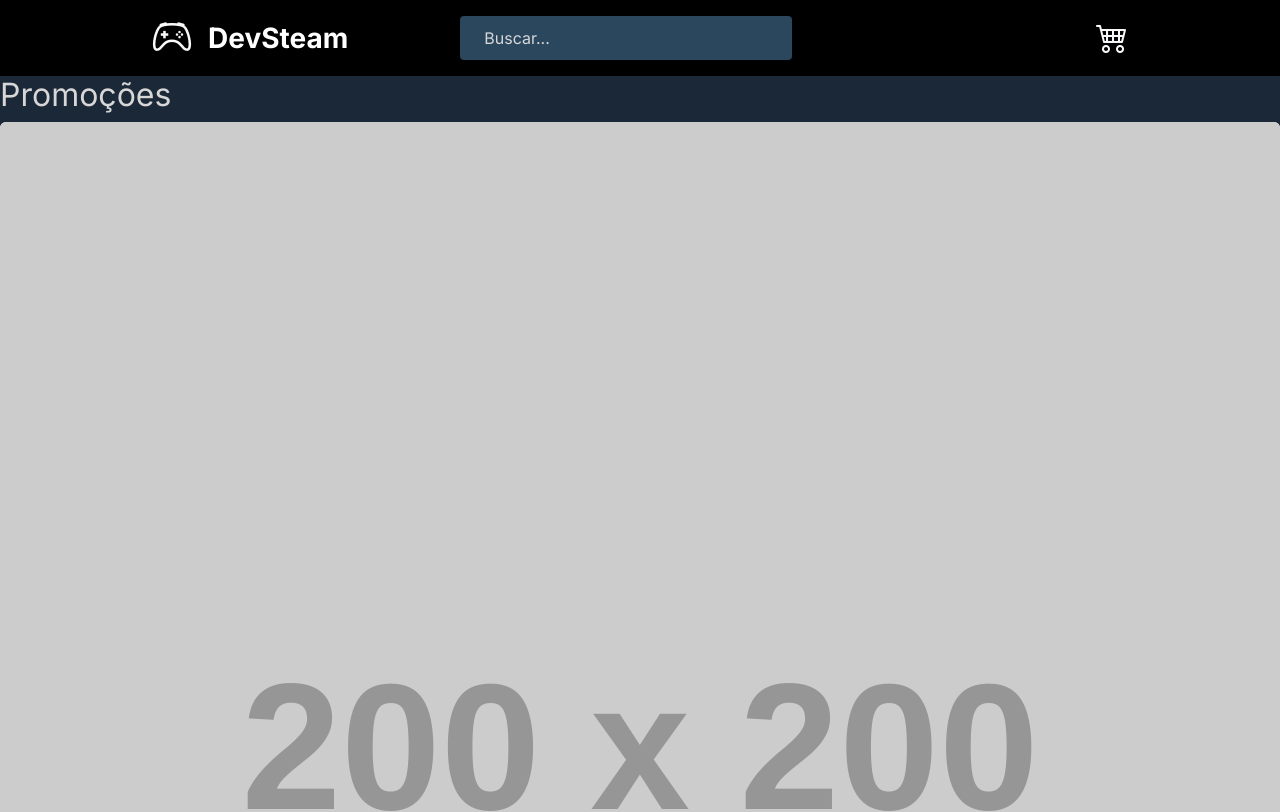
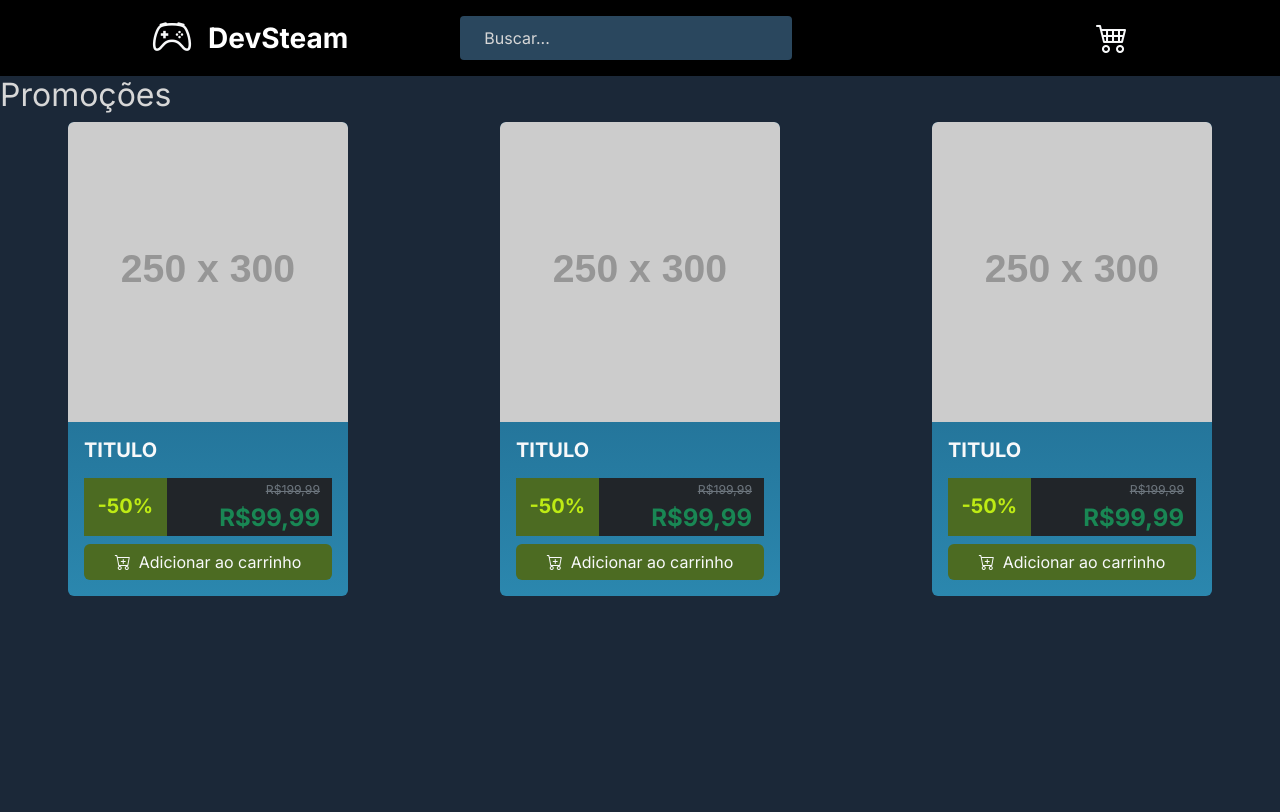
Before and after one commit to LiviaOrmeleze/I3DS-2025, a React (Vite) app in the folder 07-devsteam/: page / in a window 1280 px wide. Shown: the top 812 px of the page. Built offline with nearby package versions, Linux system fonts and the light colour scheme.

Commit message:
promoCard mockup

```diff
--- a/07-devsteam/src/App.css
+++ b/07-devsteam/src/App.css
@@ -14,3 +14,22 @@
     background-color: #2a475e;
     color: #d7d7d7;
 }
+
+.promoCard{
+    width: 280px;
+    transition: transform 0.2s;
+    background: linear-gradient(to bottom, #19587b, #2b87ae);
+}
+
+.promoCard:hover{
+    transform: scale(1.03);
+}
+
+.desconto {
+    background-color: #4c6b22;
+    color: #beeb14;
+  }
+
+  #addCarrinho:hover{
+background-color: #547625;
+  }
--- a/07-devsteam/src/components/PromoCard.jsx
+++ b/07-devsteam/src/components/PromoCard.jsx
@@ -2,17 +2,34 @@
 
 const PromoCard = (props) => {
   return (
-  <div className="promoCard card border-0 overflow-hidden">
-    <img className="card-img-top object-fit-cover" src="https://placehold.co/200x200" alt="" />
-    <div className="card-body">
-        <h5 className="card-title">Titulo</h5>
-        <p className="card-text">R$ Preço</p>
-        <button className="btn btn-success w-100">
-            <i className="bi bi-cart-plus me-2"></i>
-            Adicionar ao carrinho
+<div id="promoCard" className="promoCard card border-0 overflow-hidden">
+      <img
+        className="card-img-top object-fit-cover"
+        src="https://placehold.co/250x300"
+        height={300} //ADICIONADO
+        alt="Titulo do jogo"
+      />
+      <div className="card-body d-flex flex-column gap-2">
+        <h5 className="card-title text-uppercase fw-bold text-light">Titulo</h5>
+        <div className="m-0 row h-100 align-items-center justify-content-center">
+          <span className=" desconto col-4 h-100 fw-bold h5 m-0 py-3 text-center" >
+            -50%
+          </span>
+          <div className="col h-100 card-text bg-dark">
+            <p className="m-0 p-0 text-end text-secondary text-decoration-line-through small">
+              <small>R$199,99</small>
+            </p>
+            <p className="m-0 p-0 fs-4 text-end text-success fw-bolder">
+              R$99,99
+            </p>
+          </div>
+        </div>
+        <button id="addCarrinho"className="btn btn-success desconto text-light w-100 border-0 ">
+          <i className="bi bi-cart-plus me-2"></i>
+          Adicionar ao carrinho
         </button>
+      </div>
     </div>
-  </div>
   )
 };
 
--- a/07-devsteam/src/components/Promotion.jsx
+++ b/07-devsteam/src/components/Promotion.jsx
@@ -5,9 +5,12 @@
   return (
   <div id="promotion">
     <h2>Promoções</h2>
-    <div id="itensPromo">
+    <div id="itensPromo" className="d-flex flex-wrap gap-3 justify-content-around">
      {/* inserrir os cards de promocão */}
      <PromoCard/>
+     <PromoCard/>
+     <PromoCard/>
+
     </div>
   </div>
   )
```
